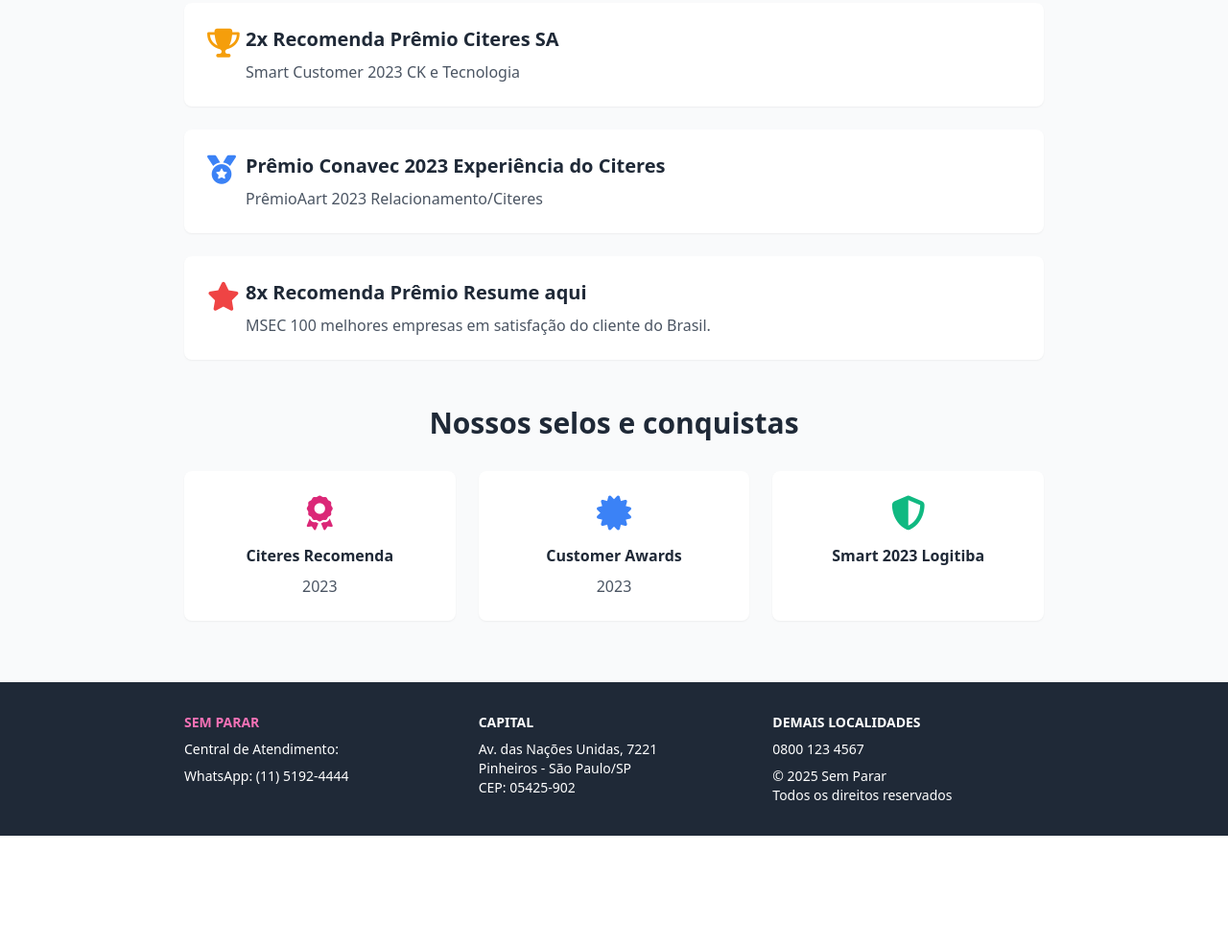
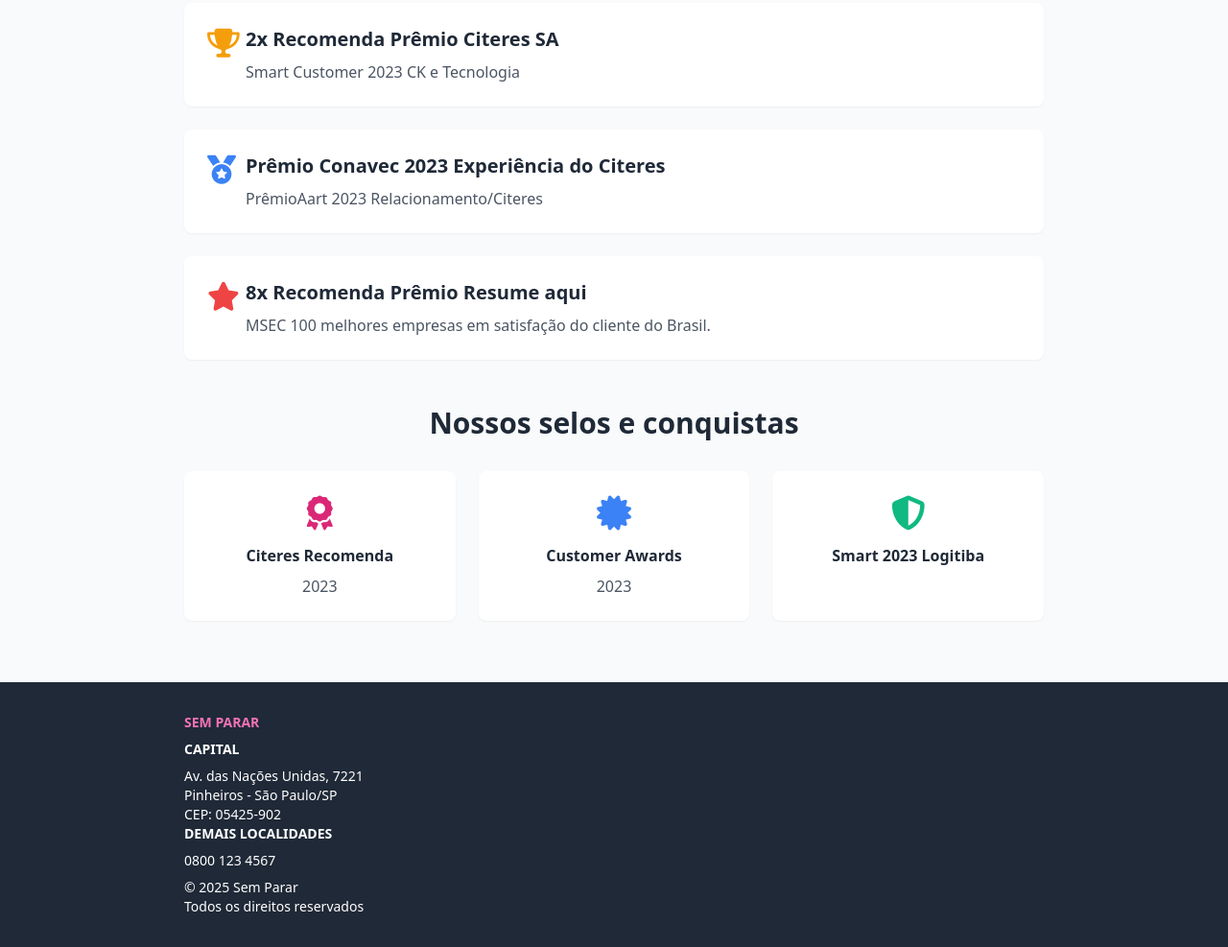
Before and after one commit to Despcar/teest, a plain HTML site: page index.html in a window 1280 px wide. Shown: the part 2609-3596 px from the top of the page at 96% size. Before the commit the page ends 3480 px from the top, so only its background shows below. Drawn offline with nearby package versions, Linux system fonts and the light colour scheme.

Commit message:
Update index.html

```diff
--- a/index.html
+++ b/index.html
@@ -187,9 +187,6 @@
       <div class="grid grid-cols-1 md:grid-cols-3 gap-4 md:gap-6 text-xs md:text-sm">
         <div class="mb-4 md:mb-0">
           <h3 class="font-bold mb-1 md:mb-2 text-pink-400">SEM PARAR</h3>
-          <p class="mb-1">Central de Atendimento:</p>
-          <p class="mt-1 md:mt-2">WhatsApp: (11) 5192-4444</p>
-        </div>
 
         <div class="mb-4 md:mb-0">
           <h3 class="font-bold mb-1 md:mb-2">CAPITAL</h3>
```
